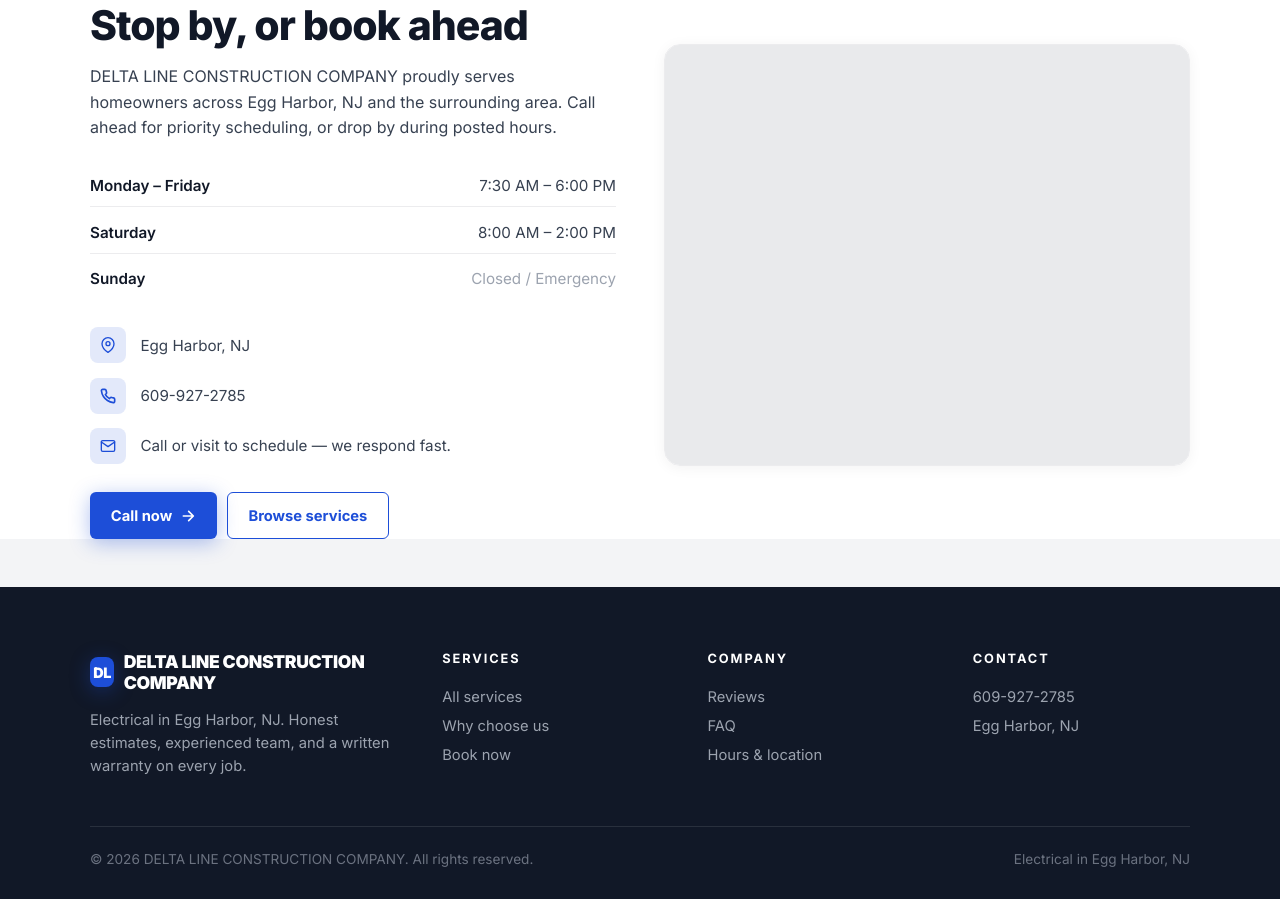
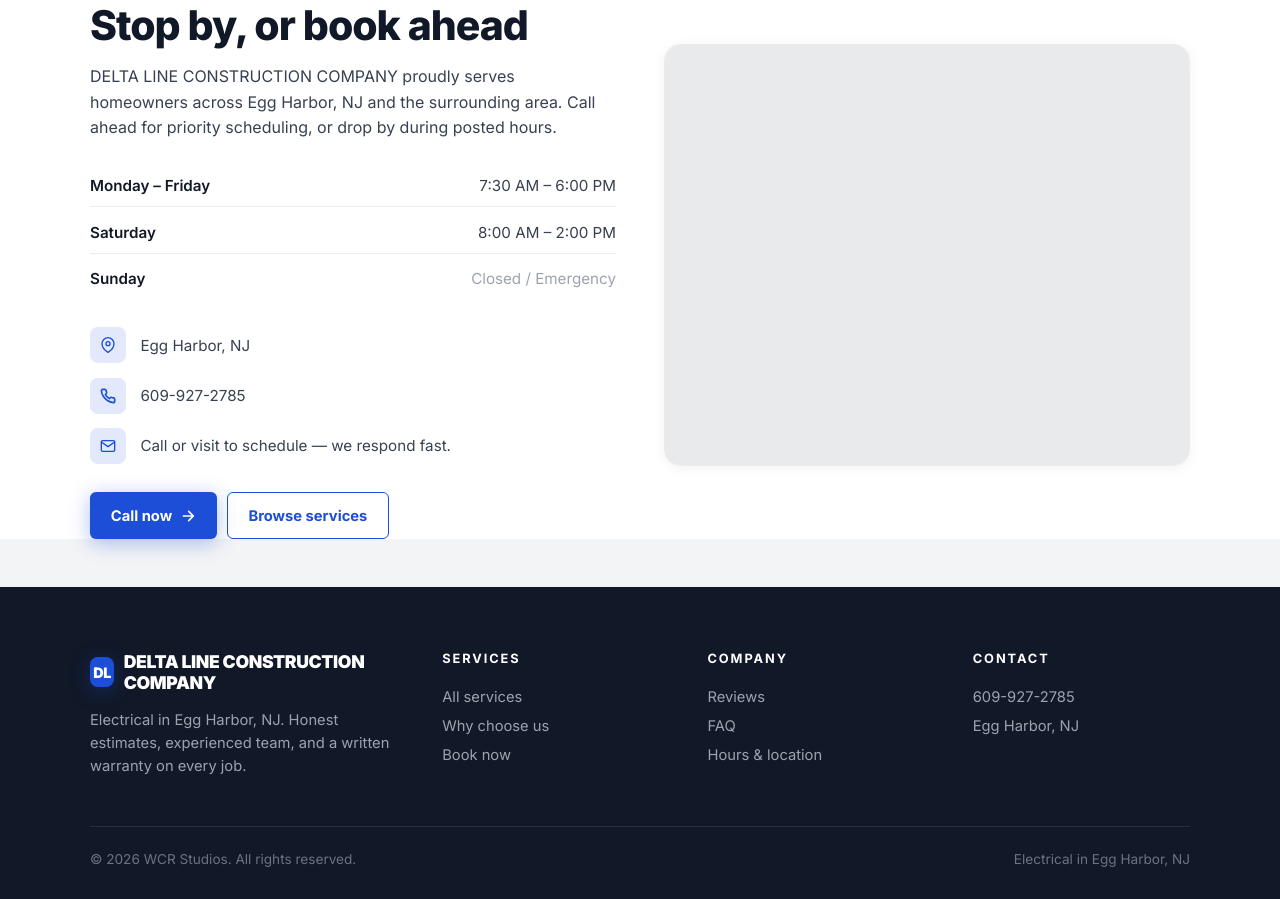
Before and after one commit to Wrenbjor/trades--delta-line-construction-company, a plain HTML site: page index.html in a window 1280 px wide. Shown: the part 4718-5617 px from the top of the page. Drawn offline with nearby package versions, Linux system fonts and the light colour scheme; no server answers.

Commit message:
Update site

```diff
--- a/index.html
+++ b/index.html
@@ -605,7 +605,7 @@
     </div>
   </div>
   <div class="foot-bottom">
-    <div>&copy; 2026 DELTA LINE CONSTRUCTION COMPANY. All rights reserved.</div>
+    <div>&copy; 2026 WCR Studios. All rights reserved.</div>
     <div>Electrical in Egg Harbor, NJ</div>
   </div>
 </footer>
```
